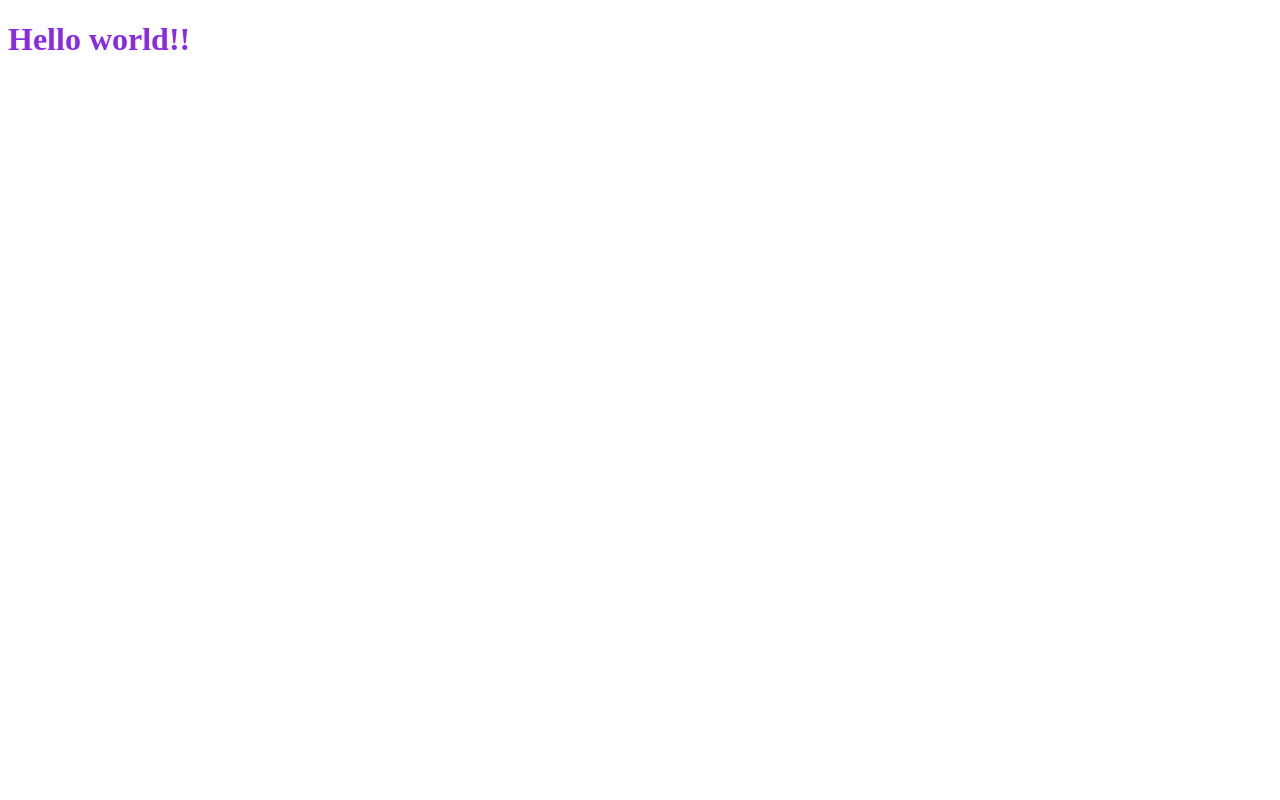
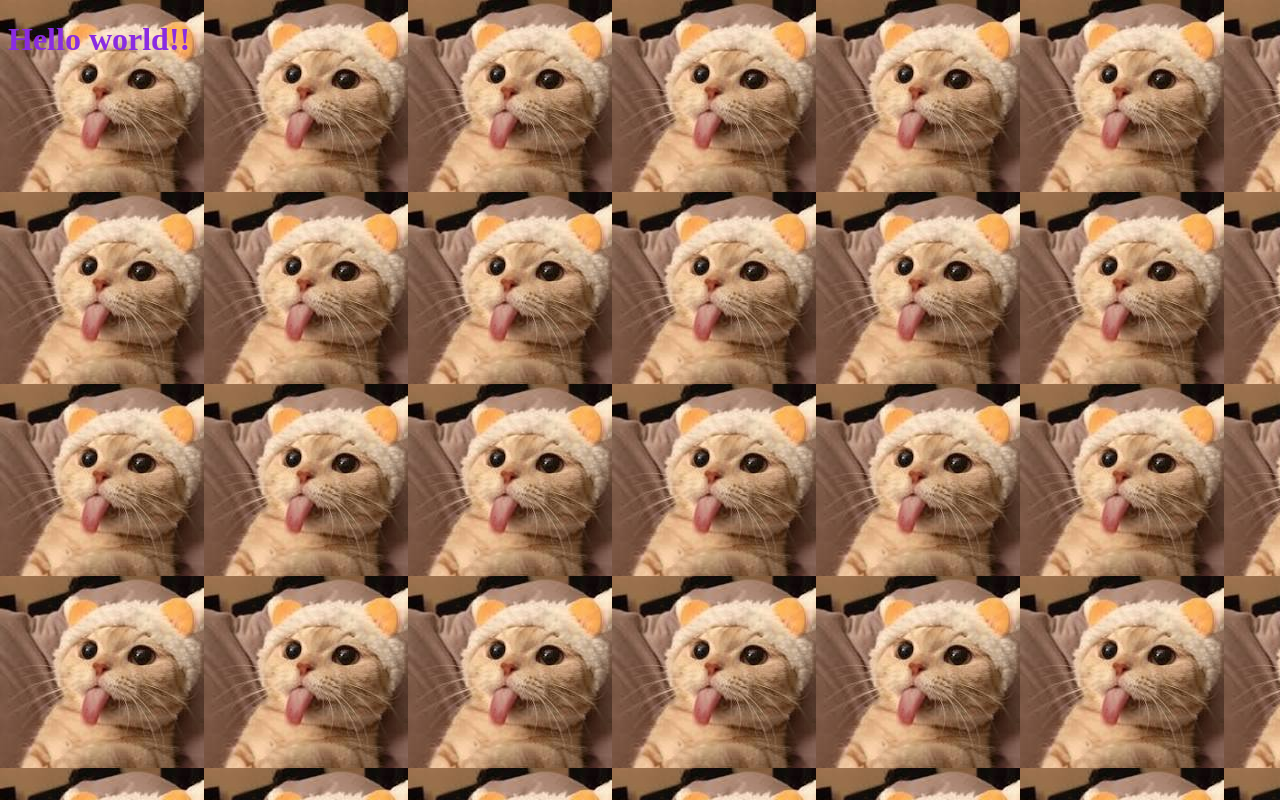
Before and after one commit to tukancode/New-folder, a plain HTML site: page index.html in a window 1280 px wide. Drawn offline with Linux system fonts and the light colour scheme.

Commit message:
Add files via upload

```diff
--- a/styles.css
+++ b/styles.css
@@ -1,3 +1,6 @@
 h1{
     color: blueviolet;
 }
+body{
+    background-image:url("catts.jpg");
+}
```
